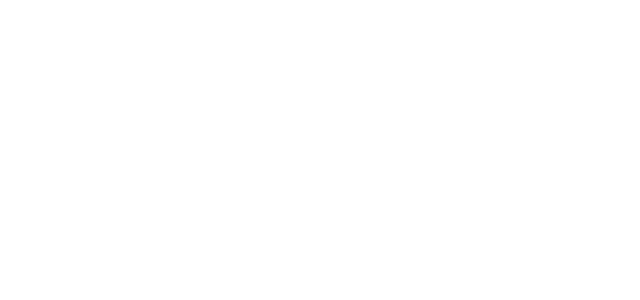
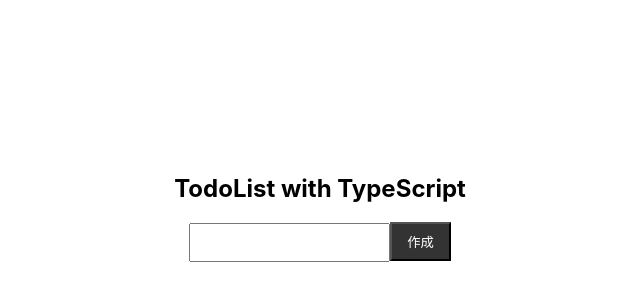
Before and after one commit to Naru-hub/todolist-typescript-react, a React (Create React App) app: page / in a window 1280 px wide. Shown: the part 192-492 px from the top of the page, without its empty margins (320-960 px from the left). Built offline with nearby package versions, Linux system fonts and the light colour scheme; the HTML template or start-up script is replaced by a standard one.

Commit message:
見ための部分を作成

```diff
--- a/src/App.css
+++ b/src/App.css
@@ -14,6 +14,8 @@
 .submitButton {
   padding: 8px 15px;
   cursor: pointer;
+  color: white;
+  background-color: #333;
 }
 
 .todoList li {
--- a/src/App.tsx
+++ b/src/App.tsx
@@ -2,7 +2,17 @@
 import "./App.css";
 
 function App() {
-  return <div className="App"></div>;
+  return (
+    <div className="App">
+      <div>
+        <h2>TodoList with TypeScript</h2>
+        <form onSubmit={() => {}}>
+          <input type="text" onChange={() => {}} className="inputText" />
+          <input type="submit" value="作成" className="submitButton" />
+        </form>
+      </div>
+    </div>
+  );
 }
 
 export default App;
```
